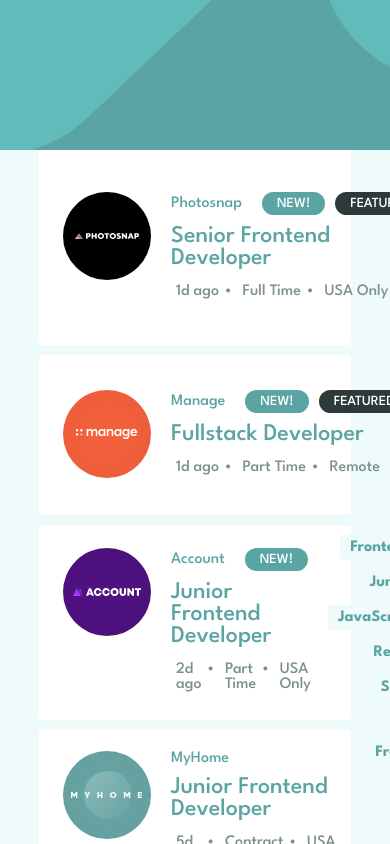
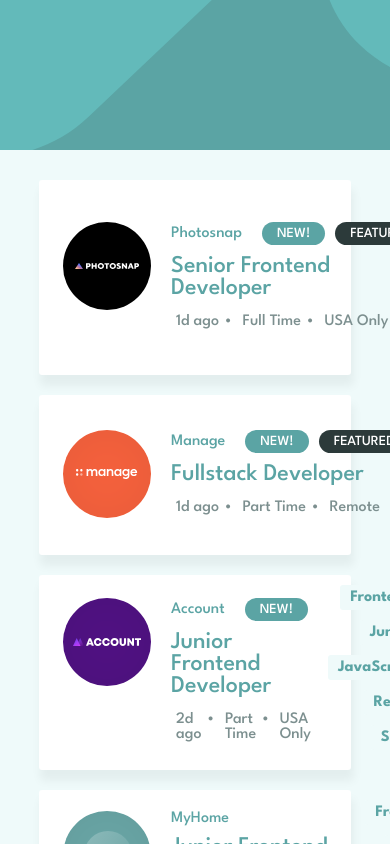
Before and after one commit to mileine/frontendmentor-job-listing-with-filter, a React (Vite) app: page / in a window 390 px wide. Shown: the top 844 px of the page. Built offline with nearby package versions, Linux system fonts and the light colour scheme.

Commit message:
chore: responsive layout improvements

```diff
--- a/src/App.scss
+++ b/src/App.scss
@@ -27,20 +27,25 @@
 .jobs-list {
   max-width: 80%;
   margin: auto;
+  position: relative;
+  top: 30px;
 }
 
 .job-card {
   background-color: #ffffff;
-  margin-bottom: 10px;
+  margin-bottom: 20px;
   padding: 10px;
   display: flex;
   justify-content: space-between;
   align-items: center;
   border-radius: 3px;
   border-left: 4px solid transparent;
+  box-shadow: 2px 10px 10px 1px rgba(0, 0, 0, 0.05);
 
   @media (max-width: 375px) {
+    padding: 20px 10px;
     flex-direction: column;
+    margin-bottom: 50px;
   }
   &:hover {
     border-left-color: hsl(180, 29%, 50%);
@@ -60,9 +65,9 @@
     position: relative;
     .logo-container {
       position: absolute;
-      top: -10px;
+      top: -36px;
       .job-logo {
-        width: 40px;
+        width: 48px;
       }
     }
   }
@@ -71,15 +76,3 @@
 .job-description {
   margin-left: 20px;
 }
-
-.filter {
-  display: flex;
-  background-color: #fff;
-  width: 80%;
-  margin: 10px auto;
-  position: relative;
-  top: -30px;
-  padding: 10px 25px;
-  border-radius: 3px;
-  justify-content: space-between;
-}
--- a/src/components/Filter/filter.scss
+++ b/src/components/Filter/filter.scss
@@ -1,6 +1,25 @@
+.filter {
+  display: flex;
+  background-color: #fff;
+  width: 80%;
+  margin: 10px auto;
+  position: relative;
+  top: -30px;
+  padding: 10px 25px;
+  border-radius: 3px;
+  justify-content: space-between;
+  box-shadow: 2px 10px 10px 1px rgba(0, 0, 0, 0.05);
+  @media (max-width: 375px) {
+    flex-wrap: nowrap;
+  }
+}
+
 .tags-container {
   display: flex;
   padding: 10px 0;
+  @media (max-width: 375px) {
+    flex-wrap: wrap;
+  }
 }
 
 .btn-clear {
@@ -8,8 +27,11 @@
   background-color: transparent;
   color: hsl(180, 29%, 50%);
   padding: 5px 10px;
-
+  font-size: 16px;
   &:hover {
     cursor: pointer;
   }
+  @media (max-width: 375px) {
+    flex-grow: 1;
+  }
 }
--- a/src/components/JobCard/JobCard.tsx
+++ b/src/components/JobCard/JobCard.tsx
@@ -25,6 +25,7 @@ export const JobCard:FunctionComponent<{job: JobType}> = props => {
           </div>
         </div>
       </div>
+      <hr className="divider" />
       <JobTags job={job}/>
     </li>
   )
--- a/src/components/JobCard/jobCard.scss
+++ b/src/components/JobCard/jobCard.scss
@@ -44,3 +44,20 @@
     }
   }
 }
+
+.divider {
+  display: none;
+  border-top: 1px solid #B7C4C4;
+  margin: 10px auto 20px auto;
+  width: 100%;
+  @media (max-width: 375px) {
+    display: block;
+  }
+}
+
+.job-card {
+  display: flex;
+  @media (max-width: 375px) {
+    flex-direction: column;
+  }
+}
```
